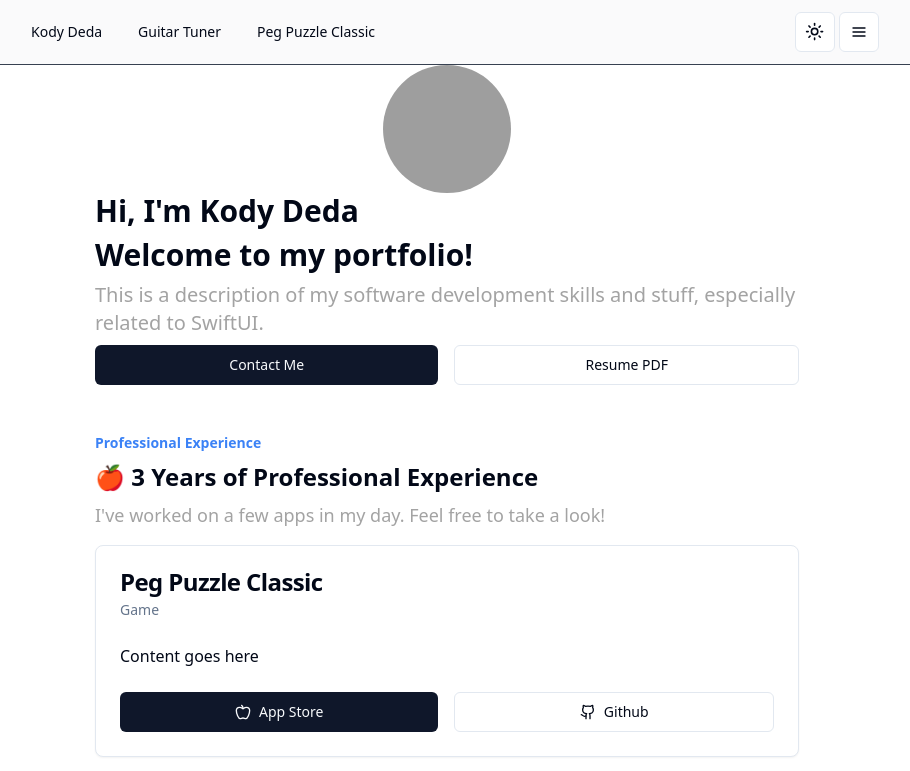
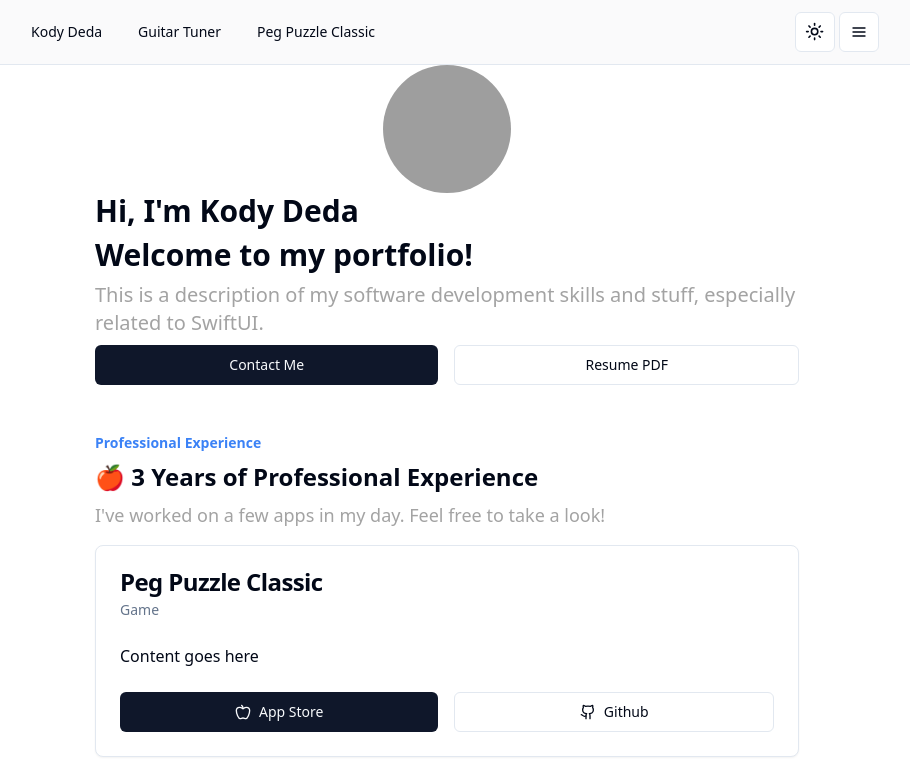
Before and after one commit to kodydeda4/nextjs-kodydeda, a Next.js app: page / in a window 1280 px wide. Shown: the top 771 px of the page, without its empty margins (193-1103 px from the left). Built offline with nearby package versions, Linux system fonts and the light colour scheme; grey boxes are pictures that could not be loaded.

Commit message:
fix da border

```diff
--- a/components/Navbar.tsx
+++ b/components/Navbar.tsx
@@ -38,7 +38,7 @@ import {
 
 export default function Navbar() {
   return (
-    <nav className="sticky top-0 z-10 bg-gray-400 backdrop-filter backdrop-blur-lg bg-opacity-5 border-b border-gray-700">
+    <nav className="sticky top-0 z-10 bg-gray-400 backdrop-filter backdrop-blur-lg bg-opacity-5 border-b">
       <div className="max-w-4xl mx-auto px-4">
         <div className="flex items-center justify-between h-16">
           <NavigationMenu>
```
